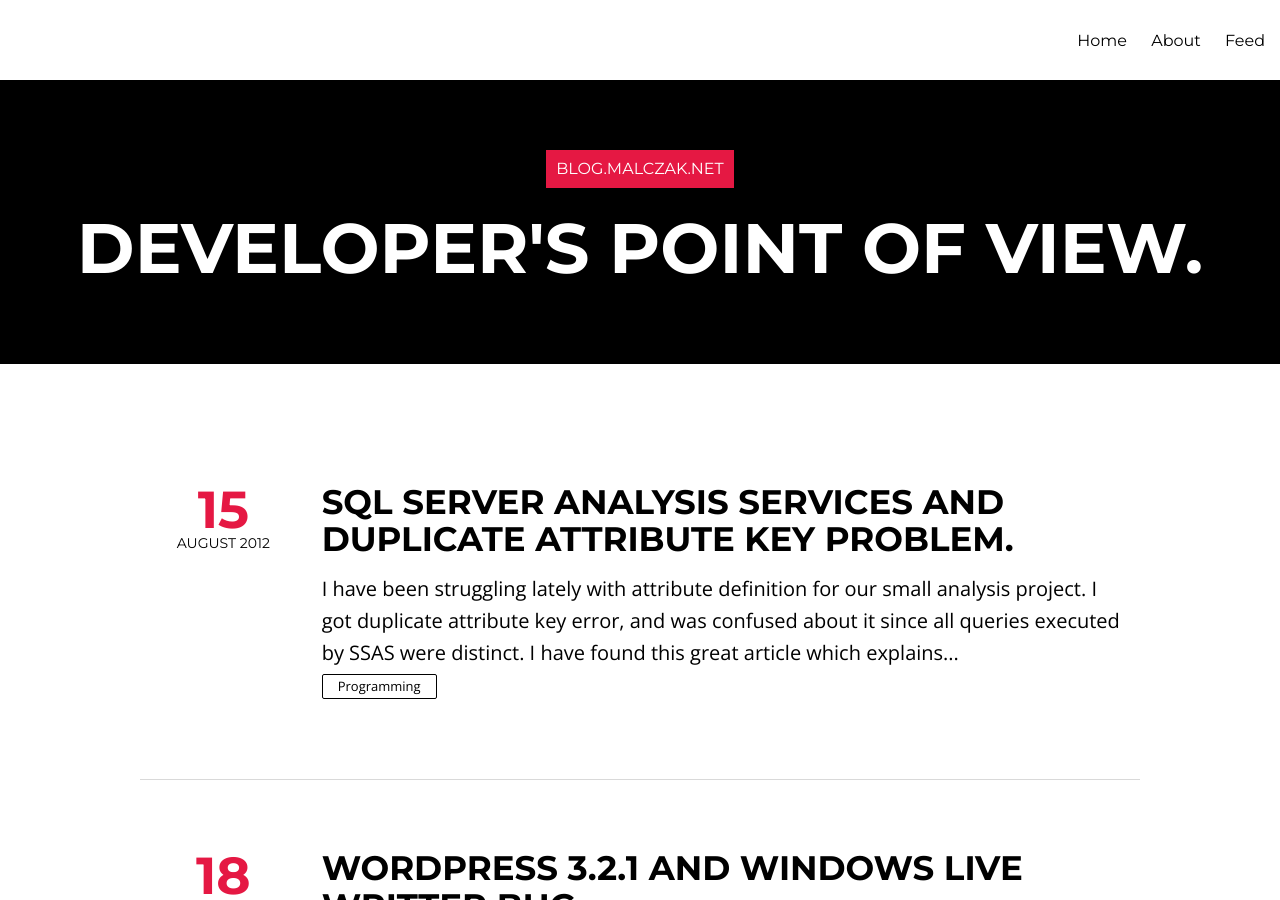
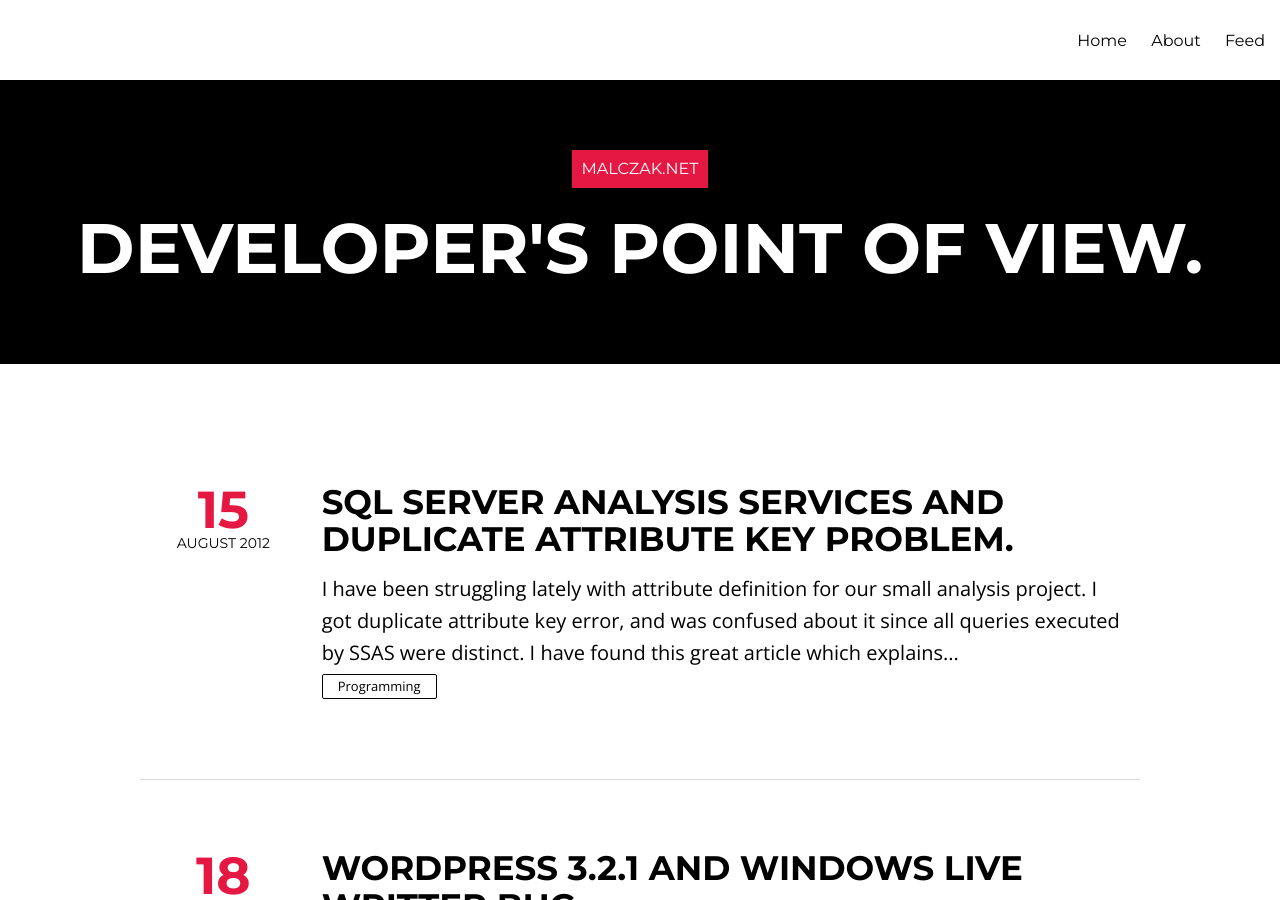
Before and after one commit to jmalczak/jmalczak.github.io, a Jekyll site: the page built from index.html, in a window 1280 px wide and 900 px high. Built offline with Jekyll 4.4.1, drawn with Linux system fonts in a browser that asks for light colours; nearby versions of some CDN libraries; the list of posts is cut into pages by our own code.

Commit message:
Added prod url

```diff
--- a/_config.yml
+++ b/_config.yml
@@ -1,4 +1,4 @@
-title:            blog.malczak.net
+title:            malczak.net
 description:      "Developer's point of view."
 logo:             logo.png
 disqus_shortname: blogmalczaknet
@@ -7,7 +7,7 @@ dropcap:			true
 # Change url to your domain. Leave localhost server or blank when working locally.
 # or use the hint from http://jekyllrb.com/docs/github-pages/ to keep this the same
 # whether working locally or remotely. Start Jekyll with: jekyll serve --baseurl ''
-url:        	  http://blog.malczak.net
+url:        	  http://malczak.net
 
 # Owner/author information
 owner:
```
Also changed, not shown: 1 other file.
